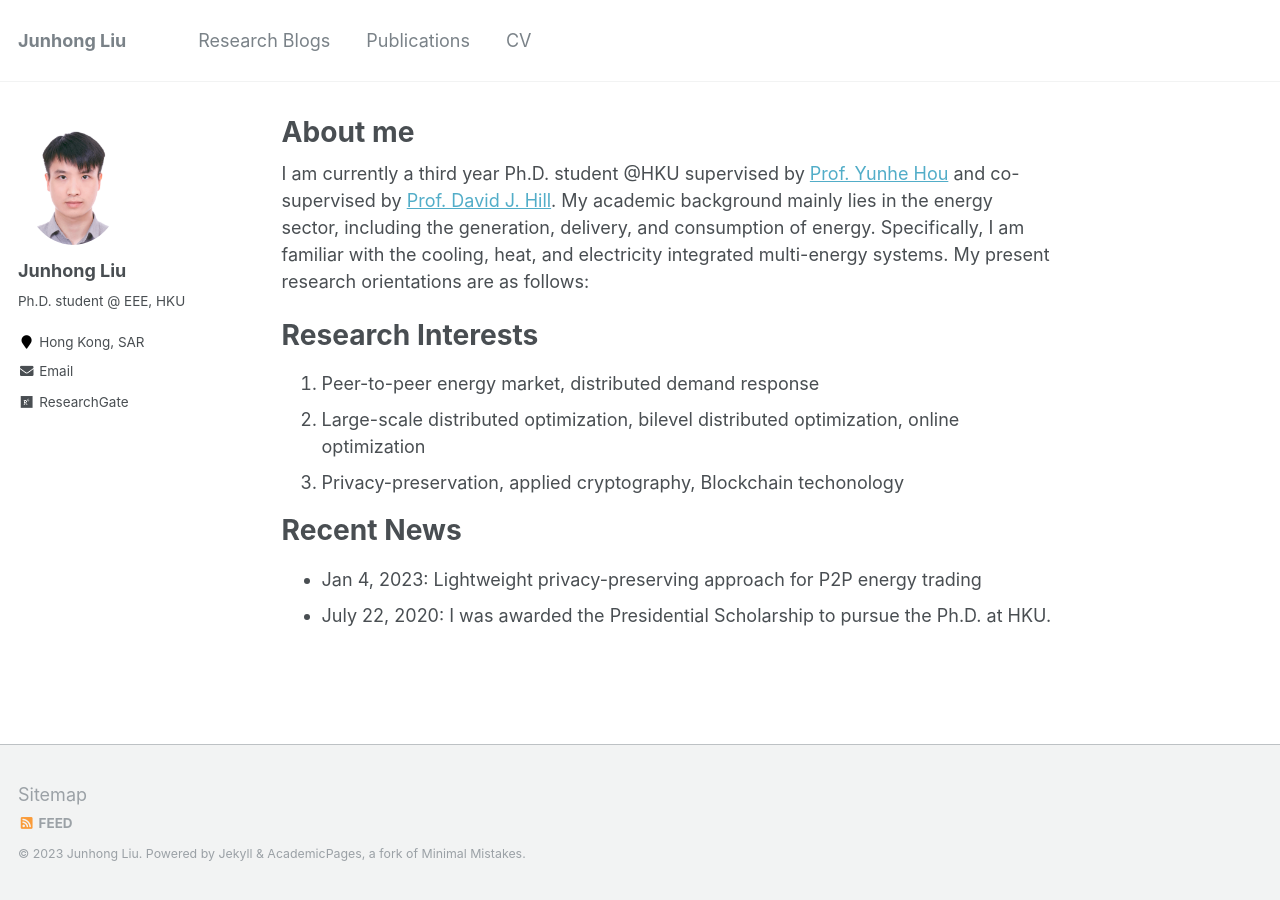
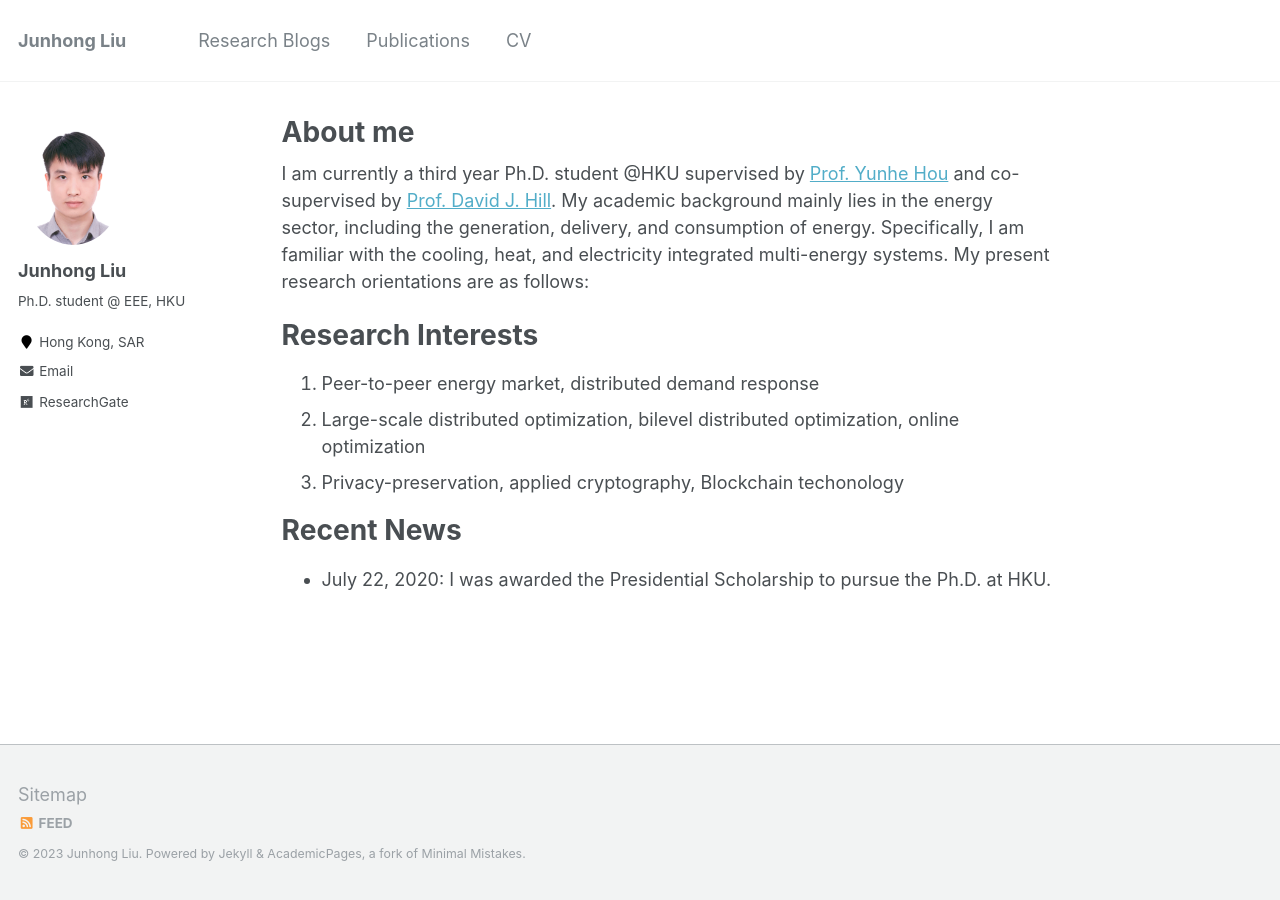
Before and after one commit to johnny-eee/online, a Jekyll site: the page built from _pages/about.md, in a window 1280 px wide. Built offline with Jekyll 4.4.1, drawn with Linux system fonts in a browser that asks for light colours.

Commit message:
Update about.md

```diff
--- a/_pages/about.md
+++ b/_pages/about.md
@@ -19,5 +19,4 @@ Research Interests
 
 Recent News
 ======
-* Jan 4, 2023: Lightweight privacy-preserving approach for P2P energy trading
 * July 22, 2020: I was awarded the Presidential Scholarship to pursue the Ph.D. at HKU.
```
